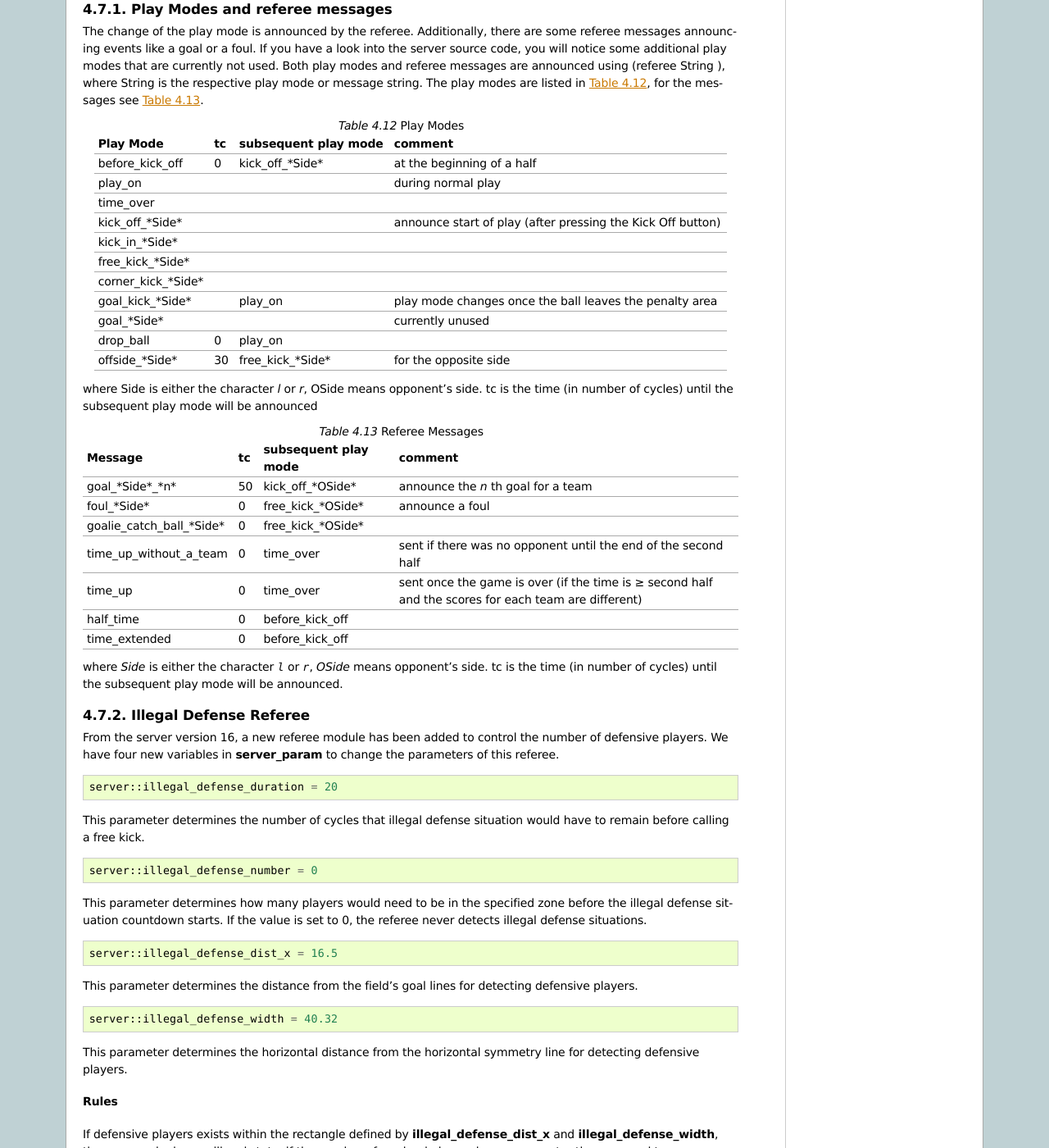
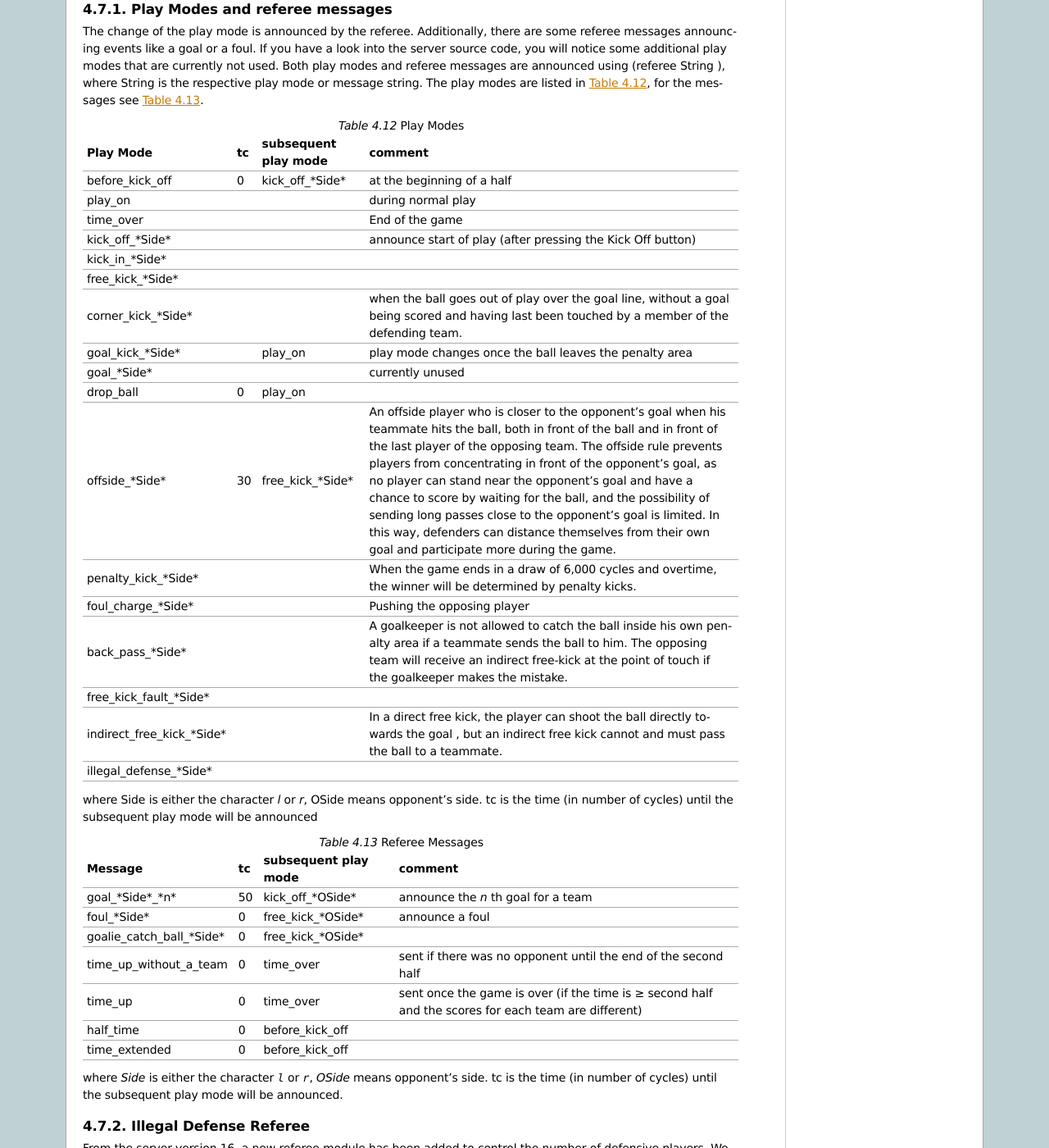
Before and after one commit to rcsoccersim/manual, a Sphinx documentation site: the page built from source/soccerserver.rst, in a window 1280 px wide and 1400 px high, scrolled down 20286 px. Shown: the whole window at 82% size. Built offline with Sphinx 7.4.7, drawn with Linux system fonts in a browser that asks for light colours.

Commit message:
Update soccerserver.rst (#54)
Additional information about game modes

```diff
--- a/source/soccerserver.rst
+++ b/source/soccerserver.rst
@@ -1510,7 +1510,7 @@ in :numref:`tab-playmode`, for the messages see :numref:`tab-refereemessages`.
    +-------------------------+------+----------------------+----------------------------------------+
    |play_on                  |      |                      |during normal play                      |
    +-------------------------+------+----------------------+----------------------------------------+
-   |time_over                |      |                      |                                        |
+   |time_over                |      |                      |End of the game                         |
    +-------------------------+------+----------------------+----------------------------------------+
    |kick_off_*Side*          |      |                      |announce start of play                  |
    |                         |      |                      |(after pressing the Kick Off button)    |
@@ -1519,7 +1519,10 @@ in :numref:`tab-playmode`, for the messages see :numref:`tab-refereemessages`.
    +-------------------------+------+----------------------+----------------------------------------+
    |free_kick_*Side*         |      |                      |                                        |
    +-------------------------+------+----------------------+----------------------------------------+
-   |corner_kick_*Side*       |      |                      |                                        |
+   |corner_kick_*Side*       |      |                      |when the ball goes out of play over the |
+   |                         |      |                      |goal line, without a goal being scored  |
+   |                         |      |                      |and having last been touched by a member|
+   |                         |      |                      |of the defending team.                  |
    +-------------------------+------+----------------------+----------------------------------------+
    |goal_kick_*Side*         |      |  play_on             |play mode changes once                  |
    |                         |      |                      |the ball leaves the penalty area        |
@@ -1528,7 +1531,43 @@ in :numref:`tab-playmode`, for the messages see :numref:`tab-refereemessages`.
    +-------------------------+------+----------------------+----------------------------------------+
    |drop_ball                |0     | play_on              |                                        |
    +-------------------------+------+----------------------+----------------------------------------+
-   |offside_*Side*           |30    | free_kick_*Side*     |for the opposite side                   |
+   |offside_*Side*           |30    | free_kick_*Side*     |An offside player who is closer to the  |
+   |                         |      |                      |opponent's goal when his teammate hits  |
+   |                         |      |                      |the ball, both in front of the ball and |
+   |                         |      |                      |in front of the last player of the      |
+   |                         |      |                      |opposing team.                          |
+   |                         |      |                      |The offside rule prevents players from  |
+   |                         |      |                      |concentrating in front of the opponent's|
+   |                         |      |                      |goal, as no player can stand near the   |
+   |                         |      |                      |opponent's goal and have a chance to    |
+   |                         |      |                      |score by waiting for the ball, and the  |
+   |                         |      |                      |possibility of sending long passes close|
+   |                         |      |                      |to the opponent's goal is limited. In   |
+   |                         |      |                      |this way, defenders can distance        |
+   |                         |      |                      |themselves from their own goal and      |
+   |                         |      |                      |participate more during the game.       |
+   +-------------------------+------+----------------------+----------------------------------------+
+   |penalty_kick_*Side*      |      |                      |When the game ends in a draw of 6,000   |
+   |                         |      |                      |cycles and overtime, the winner will be |
+   |                         |      |                      |determined by penalty kicks.            |
+   +-------------------------+------+----------------------+----------------------------------------+
+   |foul_charge_*Side*       |      |                      |Pushing the opposing player             |
+   +-------------------------+------+----------------------+----------------------------------------+
+   |back_pass_*Side*         |      |                      |A goalkeeper is not allowed to catch the|
+   |                         |      |                      |ball inside his own penalty area if a   |
+   |                         |      |                      |teammate sends the ball to him.         |
+   |                         |      |                      |The opposing team will receive an       |
+   |                         |      |                      |indirect free-kick at the point of touch|
+   |                         |      |                      |if the goalkeeper makes the mistake.    |
+   +-------------------------+------+----------------------+----------------------------------------+
+   |free_kick_fault_*Side*   |      |                      |                                        |
+   +-------------------------+------+----------------------+----------------------------------------+
+   |indirect_free_kick_*Side*|      |                      |In a direct free kick, the player can   |
+   |                         |      |                      |shoot the ball directly towards the goal|
+   |                         |      |                      |, but an indirect free kick cannot and  |
+   |                         |      |                      |must pass the ball to a teammate.       |
+   +-------------------------+------+----------------------+----------------------------------------+
+   |illegal_defense_*Side*   |      |                      |                                        |
    +-------------------------+------+----------------------+----------------------------------------+
 
 where Side is either the character *l* or *r*, OSide means opponent’s side.
```
